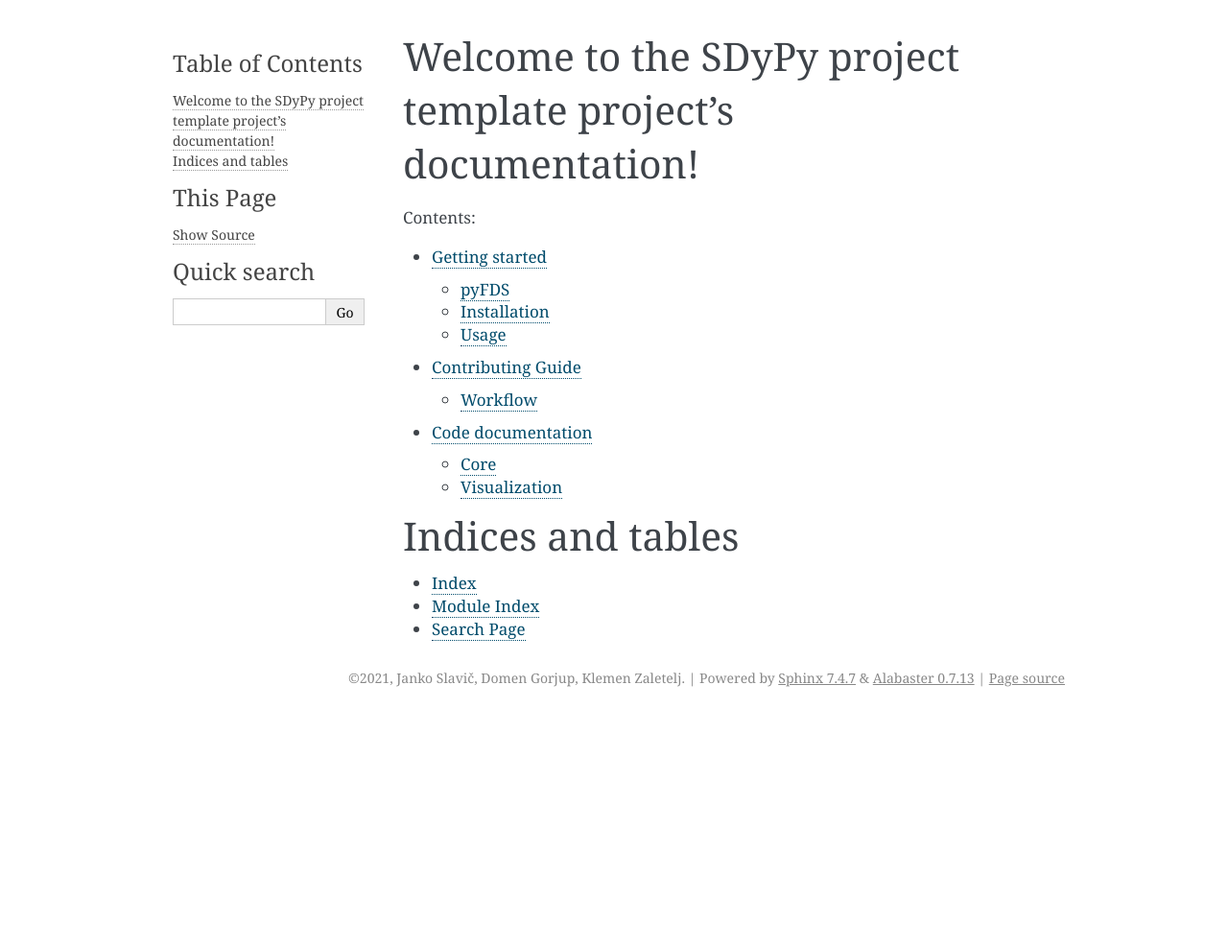
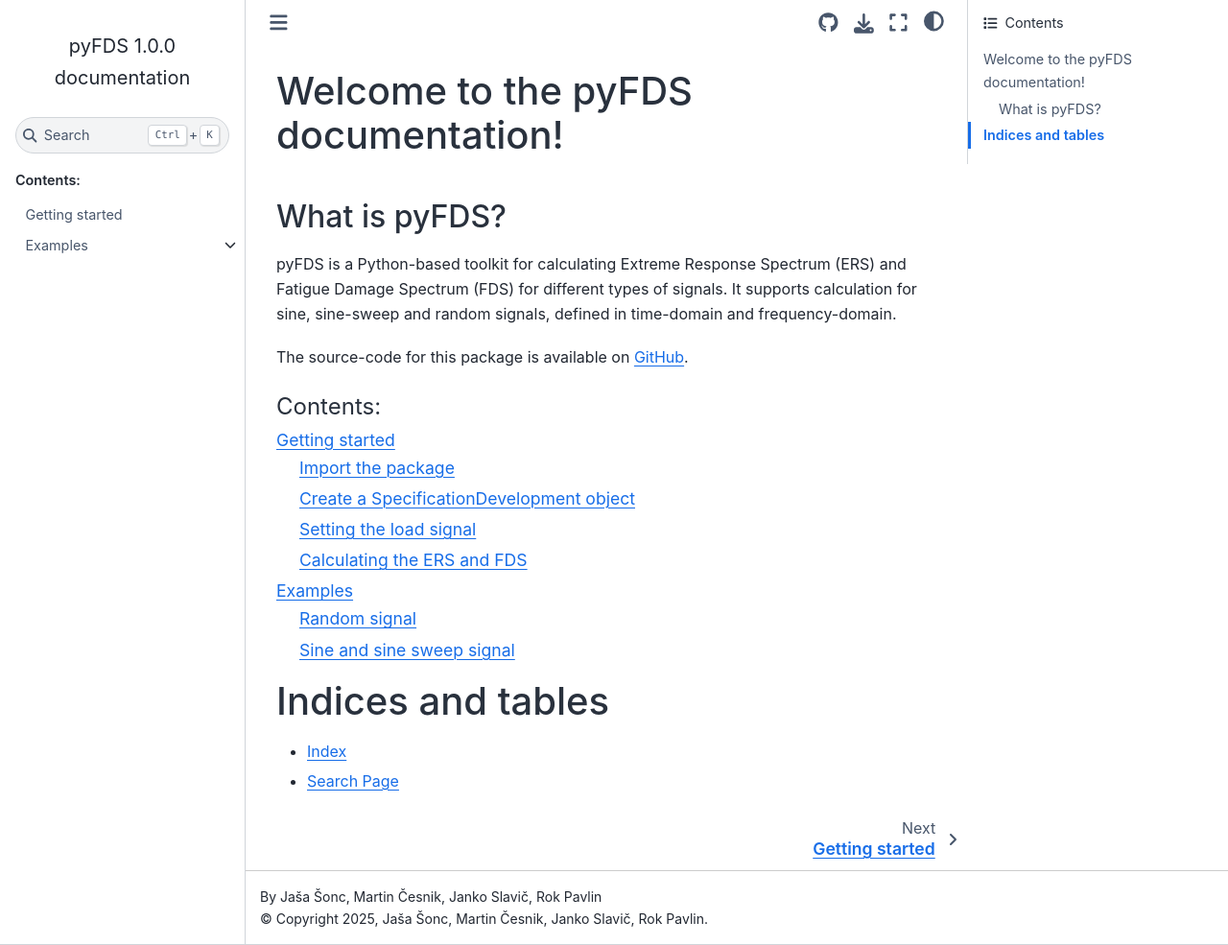
Before and after one commit to jasasonc/FatigueDS, a Sphinx documentation site: the page built from docs/source/index.rst, in a window 1280 px wide and 985 px high. Shown: the whole window at 96% size. Built offline with Sphinx 7.4.7 and the Sphinx Book theme 1.1.4, drawn with Linux system fonts in a browser that asks for light colours.

Commit message:
Add documentation

```diff
--- a/docs/source/conf.py
+++ b/docs/source/conf.py
@@ -16,18 +16,19 @@ import os
 import sys
 sys.path.insert(0, os.path.abspath('.'))
 sys.path.insert(0, os.path.abspath('../..'))
+sys.path.append(os.path.abspath('_themes'))
 
 
 # -- Project information -----------------------------------------------------
 
-project = 'SDyPy project template'
-copyright = '2021, Janko Slavič, Domen Gorjup, Klemen Zaletelj'
-author = 'Janko Slavič, Domen Gorjup, Klemen Zaletelj'
+project = 'pyFDS'
+copyright = '2025, Jaša Šonc, Martin Česnik, Janko Slavič, Rok Pavlin'
+author = 'Jaša Šonc, Martin Česnik, Janko Slavič, Rok Pavlin'
 
 # The short X.Y version
 version = ''
 # The full version, including alpha/beta/rc tags
-release = '0.1.0'
+release = '1.0.0'
 
 
 # -- General configuration ---------------------------------------------------
@@ -42,11 +43,15 @@ release = '0.1.0'
 extensions = [
     'sphinx.ext.autodoc',
     'sphinx.ext.viewcode',
-    # Copy button in code cells
-    'sphinx_copybutton',
     # Add support for the Google docstring format
     'sphinx.ext.napoleon',
+    'sphinx_copybutton',
+    'nbsphinx',
+    'nbsphinx_link'
 ]
+
+nbsphinx_allow_errors = True
+nbsphinx_execute = 'never'
 
 # Add any paths that contain templates here, relative to this directory.
 templates_path = ['_templates']
@@ -65,7 +70,7 @@ master_doc = 'index'
 #
 # This is also used if you do content translation via gettext catalogs.
 # Usually you set "language" from the command line for these cases.
-language = None
+language = "en"
 
 # List of patterns, relative to source directory, that match files and
 # directories to ignore when looking for source files.
@@ -73,7 +78,7 @@ language = None
 exclude_patterns = []
 
 # The name of the Pygments (syntax highlighting) style to use.
-pygments_style = None
+pygments_style = 'github-dark'
 
 
 # -- Options for HTML output -------------------------------------------------
@@ -81,18 +86,23 @@ pygments_style = None
 # The theme to use for HTML and HTML Help pages.  See the documentation for
 # a list of builtin themes.
 #
-html_theme = 'alabaster'
+html_theme = "sphinx_book_theme"
 
 # Theme options are theme-specific and customize the look and feel of a theme
 # further.  For a list of options available for each theme, see the
 # documentation.
 #
-# html_theme_options = {}
+html_theme_options = {
+    "repository_branch": "master",
+    "navigation_with_keys": True,
+    "repository_url": "https://github.com/ladisk/pyFDS",
+    "use_repository_button": True,
+}
 
 # Add any paths that contain custom static files (such as style sheets) here,
 # relative to this directory. They are copied after the builtin static files,
 # so a file named "default.css" will overwrite the builtin "default.css".
-html_static_path = ['_static']
+html_static_path = [] #['_static']
 
 # Custom sidebar templates, must be a dictionary that maps document names
 # to template names.
@@ -108,7 +118,7 @@ html_static_path = ['_static']
 # -- Options for HTMLHelp output ---------------------------------------------
 
 # Output file base name for HTML help builder.
-htmlhelp_basename = 'sdypy_template_project_doc'
+htmlhelp_basename = 'pyfds_doc'
 
 
 # -- Options for LaTeX output ------------------------------------------------
@@ -135,8 +145,8 @@ latex_elements = {
 # (source start file, target name, title,
 #  author, documentclass [howto, manual, or own class]).
 latex_documents = [
-    (master_doc, 'sdypy_template_project.tex', 'SDyPy project template project Documentation',
-     'Janko Slavič, Domen Gorjup, Klemen Zaletelj', 'manual'),
+    (master_doc, 'pyfds.tex', 'pyFDS',
+     'Jaša Šonc, Martin Česnik, Janko Slavič, Rok Pavlin', 'manual'),
 ]
 
 
@@ -145,7 +155,7 @@ latex_documents = [
 # One entry per manual page. List of tuples
 # (source start file, name, description, authors, manual section).
 man_pages = [
-    (master_doc, 'sdypy_template_project', 'SDyPy project template Documentation',
+    (master_doc, 'pyFDS', 'pyFDS',
      [author], 1)
 ]
 
@@ -156,8 +166,8 @@ man_pages = [
 # (source start file, target name, title, author,
 #  dir menu entry, description, category)
 texinfo_documents = [
-    (master_doc, 'SDyPy project template', 'SDyPy project template Documentation',
-     author, 'SDyPy project template', 'One line description of project.',
+    (master_doc, 'pyFDS', 'pyFDS Documentation',
+     author, 'pyFDS', 'One line description of project.',
      'Miscellaneous'),
 ]
 
--- /dev/null
+++ b/docs/source/examples.rst
@@ -0,0 +1,10 @@
+Examples
+========
+
+Examples of using pyFDS are provided for different types of signals:
+
+.. toctree::
+   :maxdepth: 1
+
+   random_signal
+   sine_sine_sweep_signal
--- a/docs/source/getting_started.rst
+++ b/docs/source/getting_started.rst
@@ -1,6 +1,102 @@
 Getting started
 ===============
 
-.. include:: ../../README.rst
+To install pyFDS, use ``pip``:
 
-.. include:: ../../CONTRIBUTING.rst
+.. code-block:: console
+
+    $ pip install pyFDS
+
+
+Import the package
+-------------------
+
+.. code-block:: python
+
+    import pyFDS
+
+
+Create a SpecificationDevelopment object
+-----------------------------------------
+
+To calculate the Extreme Response Spectrum (ERS) and Fatigue Damage Spectrum (FDS), SpecificationDevelopment object must be created. The object is created by providing the frequency range and damping ratio.
+Frequency range is defined by a tuple (f0_start, f0_stop, f0_step) in Hz and sets the frequency points where the ERS and FDS will be calculated. Alternatevely, frequency vector (array) can be passed as input.
+Damping ratio is a float value between 0 and 1.
+
+.. code-block:: python
+
+    sd = pyFDS.SpecificationDevelopment(freq_data=(f0_start,f0_stop,f0_step),damp)
+
+    # or
+
+    sd = pyFDS.SpecificationDevelopment(freq_vector,damp)
+
+
+Setting the load signal
+------------------------
+
+Load signal is defined with different methods, depending on the type of signal.
+
+Sine signal
+~~~~~~~~~~~~
+
+For sine signal, the frequency, amplitude, total time of the signal and excitation type must be provided
+
+.. code-block:: python
+
+    sd.set_sine_load(sine_freq,amp,t_total, exc_type)
+
+
+Sine-sweep signal
+~~~~~~~~~~~~~~~~~~
+
+For sine-sweep signal, the amplitude, frequency range, excitation type, time step, sweep type and sweep rate must be provided.
+
+.. code-block:: python
+
+    sd.set_sine_sweep_load(const_amp, const_f_range, exc_type, dt, sweep_type, sweep_rate)
+
+
+Random signal (PSD)
+~~~~~~~~~~~~~~~~~~~~
+
+For random signal defined by Power Spectral Density (PSD), the PSD, frequency range, unit and time duration must be provided.
+
+.. code-block:: python
+
+    sd.set_random_load((PSD,freq), unit, T)
+
+
+Random signal (time history)
+~~~~~~~~~~~~~~~~~~~~~~~~~~~~~
+
+For random signal defined by time history, the time history, time step, unit and method of calculation must be provided.
+Available methods are:
+
+* ``convolution`` (Directly from time history)
+
+* ``psd_averaging`` (Conversion to PSD, then to ERS and FDS)
+
+
+.. code-block:: python
+
+    sd.set_random_load((time_history,dt), unit, method)
+
+
+Calculating the ERS and FDS
+----------------------------
+
+After the load signal is set, the ERS and FDS can be calculated.
+
+ERS is calculated by:
+
+.. code-block:: python
+
+    sd.get_ers()
+
+
+FDS calculation requires additional material fatigue parameters: b, C and K. It is calculated by:
+
+.. code-block:: python
+
+    sd.get_fds(b,C,K)
--- a/docs/source/index.rst
+++ b/docs/source/index.rst
@@ -3,15 +3,21 @@
    You can adapt this file completely to your liking, but it should at least
    contain the root `toctree` directive.
 
-Welcome to the SDyPy project template project's documentation!
+Welcome to the pyFDS documentation!
 ===============================================================
+
+What is pyFDS?
+----------------
+pyFDS is a Python-based toolkit for calculating Extreme Response Spectrum (ERS) and Fatigue Damage Spectrum (FDS) for different types of signals. It supports calculation for sine, sine-sweep and random signals, defined in time-domain and frequency-domain.
+
+The source-code for this package is available on `GitHub <https://github.com/ladisk/pyFDS>`_.
 
 .. toctree::
    :maxdepth: 2
    :caption: Contents:
 
    getting_started
-   code
+   examples
 
 
 
--- /dev/null
+++ b/docs/source/random_signal.rst
@@ -0,0 +1,150 @@
+Random signal
+================
+
+Here is an example of determining the ERS and FDS of a random signal, defined in the time and in frequency domain.
+
+Import the required packages
+----------------------------
+
+
+.. code-block:: python
+
+    import numpy as np
+    import pyFDS
+    import matplotlib.pyplot as plt
+    import pyExSi as es
+
+SpecificationDevelopment object
+-------------------------------
+
+Specification development object contains data, required for the calculation of extreme response spectrum (ERS) and fatigue damage spectrum (FDS). It enables calculation for random signals, that are defined with PSD or with time-history.
+For time-history, two methods are available. Both spectra can be determined directly from time history using convolution, or by first converting the history into PSD and calculating spectra on the PSD.
+
+This example contains an ERS and FDS calculation with all three avaiable methods:
+
+* from PSD
+
+* from time-history using convolution
+
+* from time-history using PSD averaging
+
+All of the ERS and FDS are plotted so the methods can be compared
+
+Random signal (flat-shaped PSD)
+--------------------------------
+
+Generate data
+~~~~~~~~~~~~~
+
+Random signal is generated using PyExSi.
+
+.. code-block:: python
+
+    fs = 5000 # sampling frequency [Hz]
+    time= 500
+
+    N = int(time*fs) # number of data points of time signal
+    t = np.arange(0,N)/fs # time vector
+
+    # define frequency vector and one-sided flat-shaped PSD
+    freq_flat = np.arange(0, fs/2, 1/time) # frequency vector
+    freq_lower = 200 # PSD lower frequency limit  [Hz]
+    freq_upper = 1000 # PSD upper frequency limit [Hz]
+    PSD_flat = es.get_psd(freq_flat, freq_lower, freq_upper,variance=800) # one-sided flat-shaped PSD
+
+    #get gaussian stationary signal
+    gausian_signal = es.random_gaussian(N, PSD_flat, fs)
+
+Plot the generated signal
+
+.. code-block:: python
+
+    plt.plot(freq_flat, PSD_flat)
+    plt.xlabel('f [Hz]')
+    plt.ylabel('(m/s²)²/Hz')
+    plt.show()
+
+    plt.plot(t,gausian_signal)
+    plt.xlabel('t [s]')
+    plt.ylabel('m/s²')
+    plt.show()
+
+Instantiate the SpecificationDevelopment object
+~~~~~~~~~~~~~~~~~~~~~~~~~~~~~~~~~~~~~~~~~~~~~~~~
+
+Object is instantiated with inputs:
+
+* ``freq_data``: tuple containing (f0_start, f0_stop, f0_step) [Hz] or a frequency vector, defining the range where the ERS and FDS will be calculated
+
+*  damping ratio ``damp`` or damping Q-factor ``Q``
+
+.. code-block:: python
+
+    sd_flat_psd = pyFDS.SpecificationDevelopment(freq_data=(100,1100,20),damp=0.05)
+    sd_flat_time = pyFDS.SpecificationDevelopment(freq_data=(100,1100,20),damp=0.05)
+    sd_flat_time_2 = pyFDS.SpecificationDevelopment(freq_data=(100,1100,20),damp=0.05)
+
+Set the random load
+~~~~~~~~~~~~~~~~~~~
+
+Random load is defined with the ``set_random_load`` method. Time history or PSD must given as input:
+
+* PSD: input is tuple containing (psd data, frequency vector)
+
+* Time history: input is tuple containing (time history data, dt)
+
+If time history is given as input, method of spectra calculation must also be defined. Available methods are:
+
+* ``convolution``
+
+* ``psd_averaging``
+
+.. code-block:: python
+
+    sd_flat_psd.set_random_load((PSD_flat[::100],freq_flat[::100]),unit='ms2',T=500) #input is tuple (psd array, freq array)
+    sd_flat_time.set_random_load((gausian_signal,1/fs), unit='ms2',method='convolution') #input is tuple (psd data, frequency vector)
+    sd_flat_time_2.set_random_load((gausian_signal,1/fs), unit='ms2',method='psd_averaging',bins=500) #input is tuple (psd data, frequency vector)
+
+Get the ERS and FDS
+~~~~~~~~~~~~~~~~~~~~
+
+ERS and FDS are calculated with the ``get_ers`` and ``get_fds`` methods. For the FDS calculation, the additional material fatigue parameters ``b``, ``C`` and ``K`` must be provided.
+
+.. code-block:: python
+
+    sd_flat_psd.get_ers()
+    sd_flat_time.get_ers()
+    sd_flat_time_2.get_ers()
+
+    b=10
+    C=1e80
+    K=6.3*1e10
+
+    sd_flat_psd.get_fds(b=b,C=C,K=K)
+    sd_flat_time.get_fds(b=b,C=C,K=K)
+    sd_flat_time_2.get_fds(b=b,C=C,K=K)
+
+Plot the results
+~~~~~~~~~~~~~~~~
+
+ERS and FDS are plotted for all three methods.
+
+.. code-block:: python
+
+    plt.plot(sd_flat_psd.f0_range,sd_flat_psd.ers,label='PSD')
+    plt.plot(sd_flat_time.f0_range,sd_flat_time.ers,label='Time history (convolution)')
+    plt.plot(sd_flat_time_2.f0_range,sd_flat_time_2.ers,label='Time history (psd averaging)')
+    plt.title('ERS')
+    plt.legend()
+    plt.grid()
+    plt.ylabel('[m/s²]')
+    plt.xlabel('f [Hz]')
+    plt.show()
+
+    plt.semilogy(sd_flat_psd.f0_range,sd_flat_psd.fds,label='PSD')
+    plt.semilogy(sd_flat_time.f0_range,sd_flat_time.fds,label='Time history (convolution)')
+    plt.semilogy(sd_flat_time_2.f0_range,sd_flat_time_2.fds,label='Time history (psd averaging)')
+    plt.title('FDS')
+    plt.ylabel('Damage')
+    plt.xlabel('f [Hz]')
+    plt.grid()
--- /dev/null
+++ b/docs/source/sine_sine_sweep_signal.rst
@@ -0,0 +1,130 @@
+Sine and sine sweep signal
+===========================
+
+Here are the examplea of determining the ERS and FDS of a sine and sine-sweep signal:
+
+Sine signal
+------------
+
+Import the required packages
+~~~~~~~~~~~~~~~~~~~~~~~~~~~~~
+
+
+.. code-block:: python
+
+    import numpy as np
+    import pyFDS
+    import matplotlib.pyplot as plt
+
+
+Instantiate SpecificationDevelopment object
+~~~~~~~~~~~~~~~~~~~~~~~~~~~~~~~~~~~~~~~~~~~
+
+SpecificationDevelopment object contains data, required for the calculation of extreme response spectrum (ERS) and fatigue damage spectrum (FDS).
+
+.. code-block:: python
+
+    sd_sine = pyFDS.SpecificationDevelopment(freq_data=(0,2000,5), damp=0.1)
+
+Set the sine load
+~~~~~~~~~~~~~~~~~~
+
+Set the sine load with the following parameters:
+
+* ``sine_freq`` - frequency of the sine signal
+
+* ``amp`` - amplitude of the sine signal
+
+* ``t_total`` - total time of the signal
+
+* ``exc_type`` - excitation type
+
+.. code-block:: python
+
+    sd_sine.set_sine_load(sine_freq=500,amp=10,t_total=3600, exc_type='acc')
+
+Calculate the ERS and FDS
+~~~~~~~~~~~~~~~~~~~~~~~~~~
+
+Calculate the ERS and FDS. For the FDS calculation, the additional mateirla fatigue parameters ``b``, ``C`` and ``K`` must be provided.
+
+.. code-block:: python
+
+    sd_sine.get_ers()
+    sd_sine.get_fds(b=10,C=1e80,K=6.3*1e10)
+
+Plot the results
+~~~~~~~~~~~~~~~~~
+
+Plot the ERS and FDS results.
+
+.. code-block:: python
+
+    fig, axs = plt.subplots(2,1, figsize=(6, 8))
+    axs[0].plot(sd_sine.f0_range, sd_sine.ers)
+    axs[0].set_ylabel('ERS [m/s^2]')
+
+    axs[1].loglog(sd_sine.f0_range, sd_sine.fds)
+    axs[1].set_ylabel('FDS [damage]')
+
+
+Sine-sweep signal
+------------------
+
+Instantiate SpecificationDevelopment object
+~~~~~~~~~~~~~~~~~~~~~~~~~~~~~~~~~~~~~~~~~~~
+
+SpecificationDevelopment object contains data, required for the calculation of extreme response spectrum (ERS) and fatigue damage spectrum (FDS).
+
+.. code-block:: python
+
+    sd_sine_sweep = pyFDS.SpecificationDevelopment(freq_data=(0,2000,5), damp=0.1)
+
+
+Set the sine-sweep load
+~~~~~~~~~~~~~~~~~~~~~~~~
+
+Set the sine-sweep load with the following parameters:
+
+* ``const_amp`` - amplitude of the sine-sweep signal
+
+* ``const_f_range`` - frequency range of the sine-sweep signal
+
+* ``exc_type`` - excitation type
+
+* ``dt`` - time step
+
+* ``sweep_type`` - sweep type
+
+* ``sweep_rate`` - sweep rate
+
+.. code-block:: python
+
+    sd_sine_sweep.set_sine_sweep_load(const_amp=[5,10,20], const_f_range=[20,100,500,1000],exc_type='acc', dt=1, sweep_type='log', sweep_rate=1)
+
+
+Calculate the ERS and FDS
+~~~~~~~~~~~~~~~~~~~~~~~~~~
+
+Calculate the ERS and FDS. For the FDS calculation, the additional mateirla fatigue parameters ``b``, ``C`` and ``K`` must be provided.
+
+.. code-block:: python
+
+    sd_sine_sweep.get_ers()
+    sd_sine_sweep.get_fds(b=10,C=1e80,K=6.3*1e10)
+
+Plot the results
+~~~~~~~~~~~~~~~~~
+
+Plot the ERS and FDS results.
+
+.. code-block:: python
+
+    fig, axs = plt.subplots(2,1, figsize=(6, 8))
+    axs[0].plot(sd_sine_sweep.f0_range, sd_sine_sweep.ers)
+    axs[0].set_ylabel('ERS [m/s^2]')
+
+    axs[1].loglog(sd_sine_sweep.f0_range, sd_sine_sweep.fds)
+    axs[1].set_ylabel('FDS [Damage]')
+
+    plt.show()
```
Also changed, not shown: other parts of docs/source/index.rst (+0 -1 lines), docs/source/code.rst (deleted, +0 -13 lines), docs/source/images/use_template.png (deleted), examples/__init__.py (deleted).
